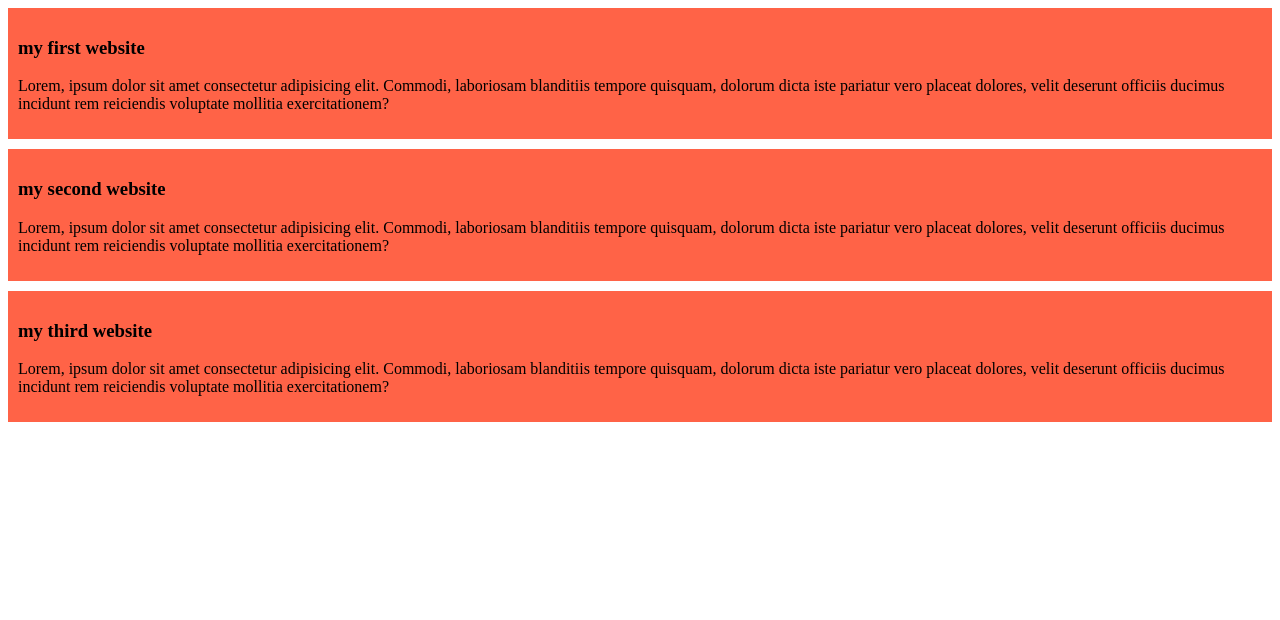
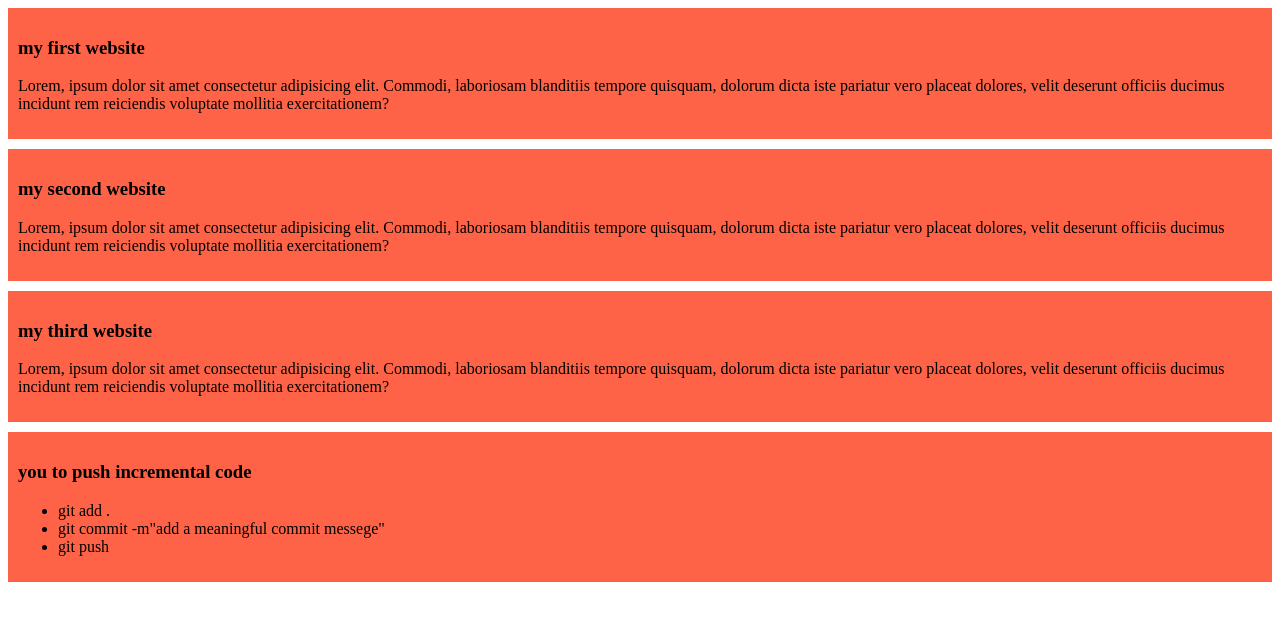
Before and after one commit to naim-rahman/my-simple-website, a plain HTML site: page index.html in a window 1280 px wide. Drawn offline with Linux system fonts and the light colour scheme.

Commit message:
added a list to push code

```diff
--- a/index.html
+++ b/index.html
@@ -19,5 +19,13 @@
         <h3>my third website</h3>
         <p>Lorem, ipsum dolor sit amet consectetur adipisicing elit. Commodi, laboriosam blanditiis tempore quisquam, dolorum dicta iste pariatur vero placeat dolores, velit deserunt officiis ducimus incidunt rem reiciendis voluptate mollitia exercitationem?</p>
     </div>
+    <div>
+        <h3>you to push incremental code</h3>
+        <ul>
+            <li>git add .</li>
+            <li>git commit -m"add a meaningful commit messege"</li>
+            <li>git push</li>
+        </ul>
+    </div>
 </body>
 </html>
```
